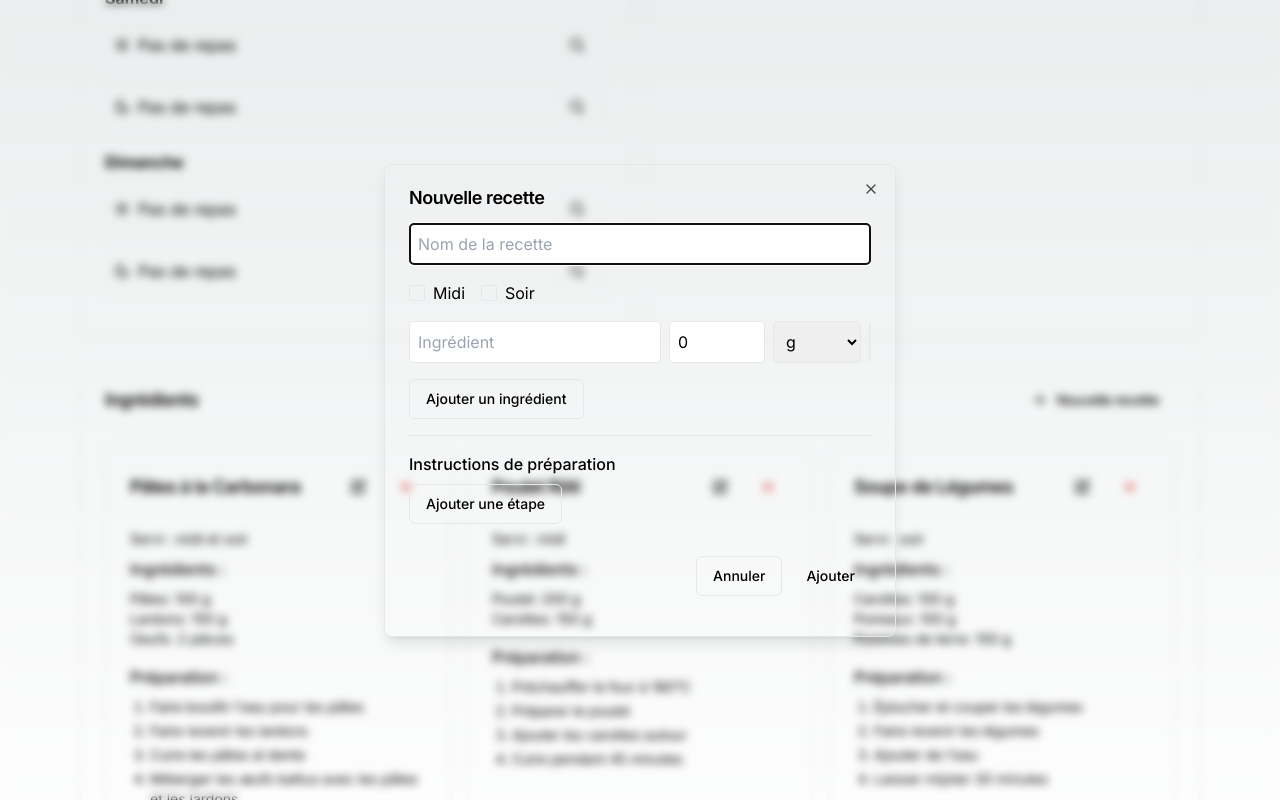
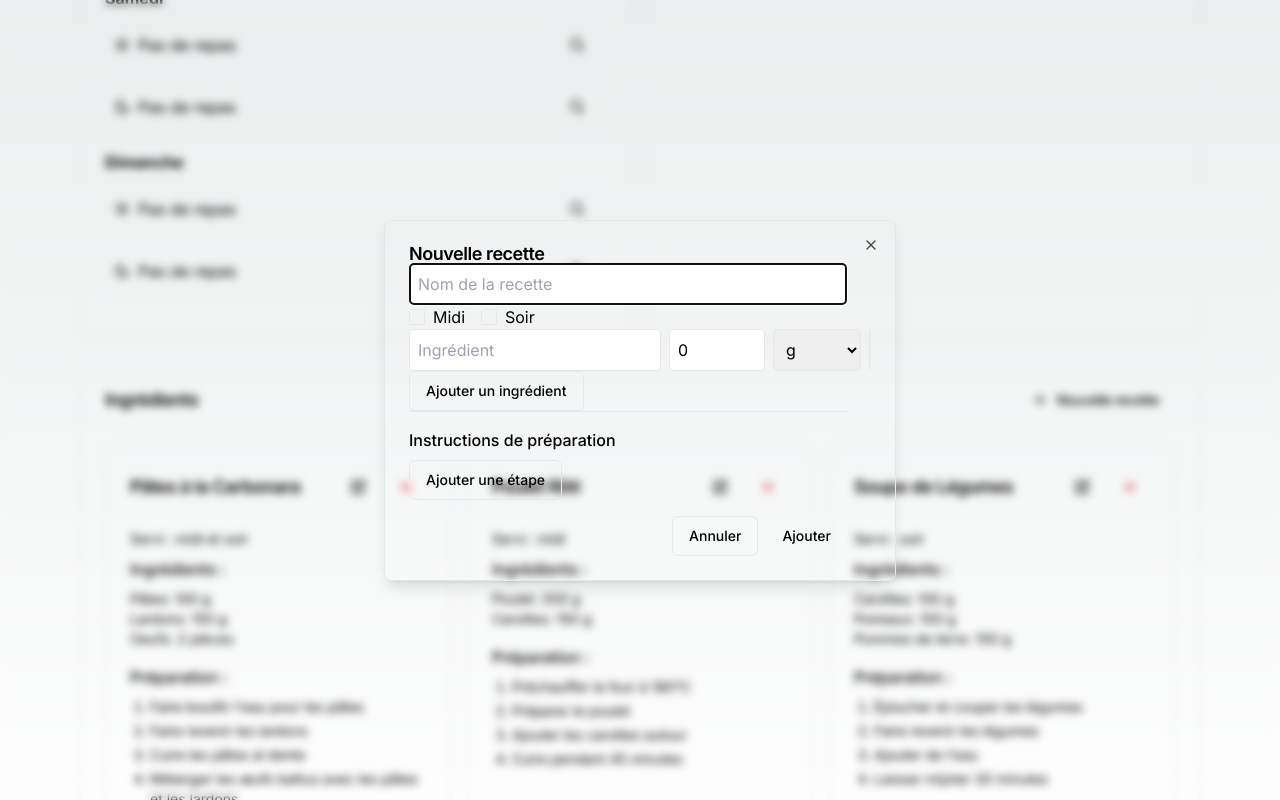
Before and after one commit to remyvin/meal-planner, a Next.js app: page / in a window 1280 px wide. Both pictures are taken after a click on the button "Nouvelle recette". Shown: the part 955-1755 px from the top of the page. Built offline with nearby package versions, Linux system fonts and the light colour scheme.

Commit message:
Fix TypeScript errors 7

```diff
--- a/app/components/meal-planner.tsx
+++ b/app/components/meal-planner.tsx
@@ -652,7 +652,7 @@ const MealPlanner: React.FC = () => {
                 {editingRecipe ? 'Modifier la recette' : 'Nouvelle recette'}
               </DialogTitle>
             </DialogHeader>
-            <div className="space-y-4 py-4">
+            <div className="max-h-[70vh] overflow-y-auto pr-6">
               <input
                 type="text"
                 placeholder="Nom de la recette"
```
